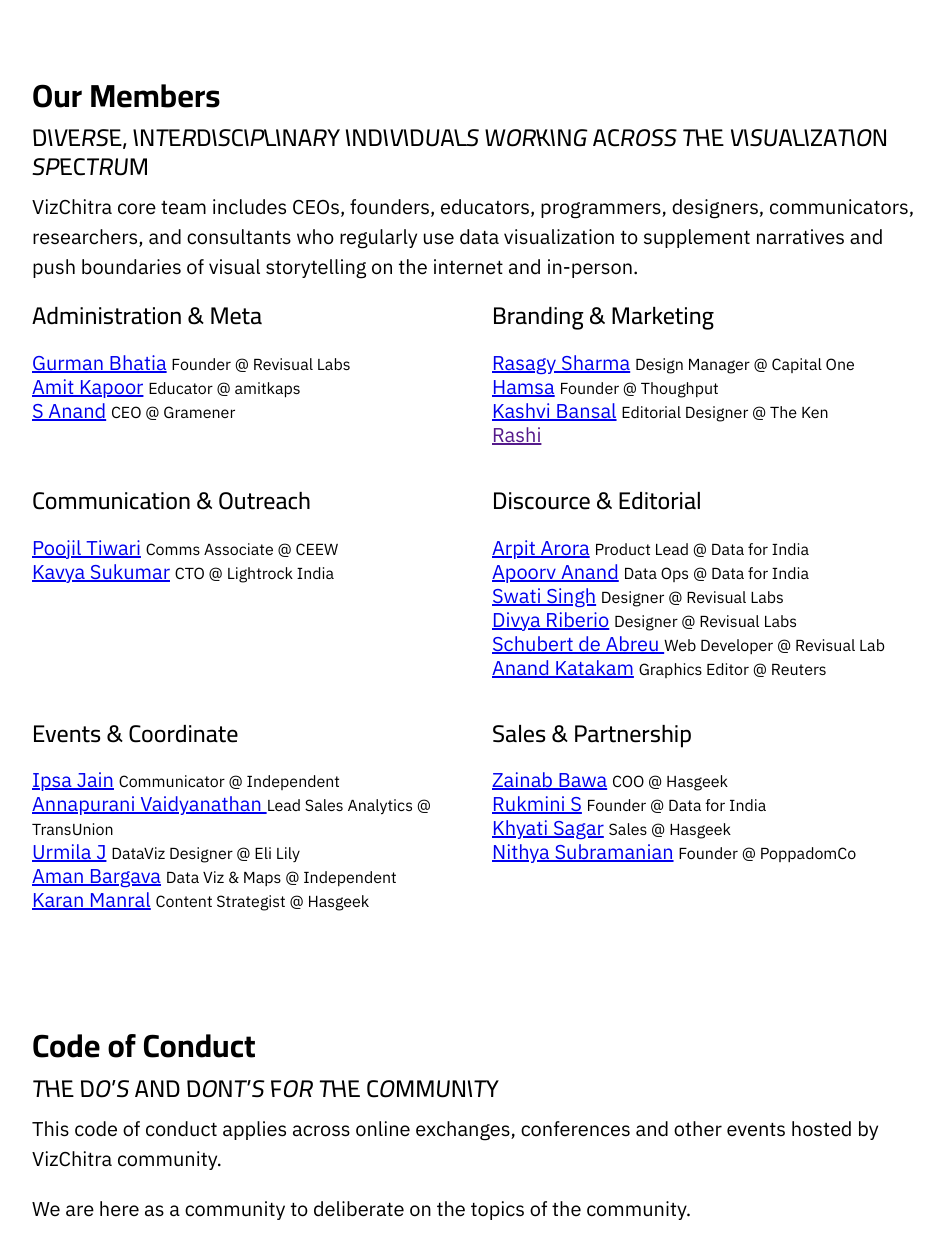
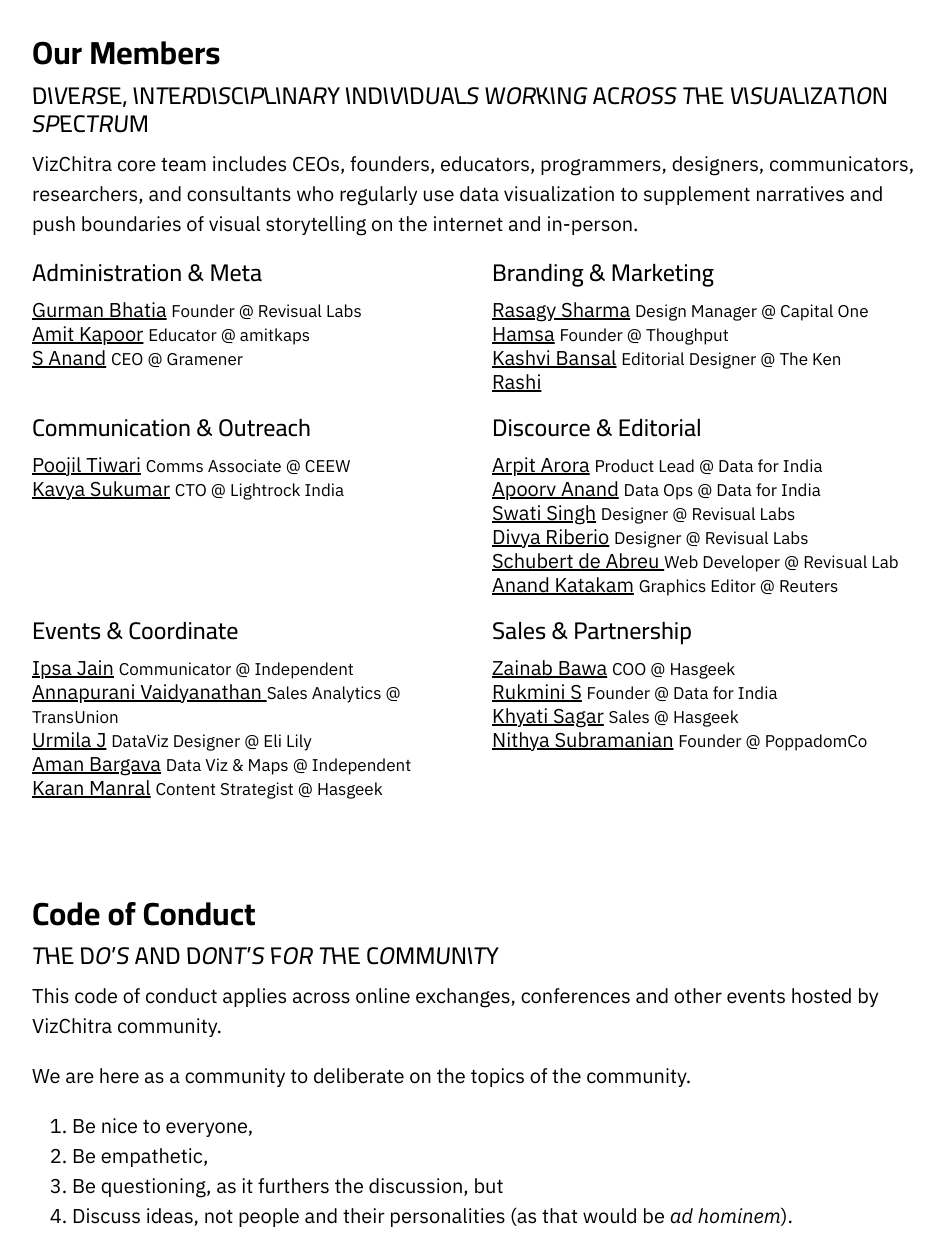
Before and after one commit to vizchitra/old-site, a plain HTML site: page index.html in a window 1280 px wide. Shown: the part 1126-2360 px from the top of the page, without its empty margins (248-1192 px from the left). Drawn offline with Linux system fonts and the light colour scheme.

Commit message:
Style Edits

```diff
--- a/assets/css/style.css
+++ b/assets/css/style.css
@@ -150,21 +150,42 @@
     margin: 0;
     min-height: 100vh;
     text-rendering: optimizeLegibility;
+    line-height: 1.5;
+  }
+
+  :is(h1, h2, h3, h4, h5, h6) {
+    line-height: 1.15;
+    text-wrap: balance;
+    margin-block-start: 0;
+    margin-block-end: 0;
+  }
+
+  :is(figure, blockquote, dl, dd) {
+    margin-block-end: 0;
+  }
+
+  :is(p, pre, ul, dl) {
+    margin-block-start: 0;
+    margin-block-end: 1rem;
   }
 
   p {
     text-wrap: pretty;
-    margin-block-start: 0;
   }
 
-  :is(h1, h2, h3, h4, h5, h6) {
-    line-height: 1.2;
-    text-wrap: balance;
-    margin: 0;
+  b,
+  strong {
+    font-weight: bolder;
   }
 
-  strong {
-    font-weight: bolder;
+  i,
+  em {
+    font-style: italic;
+  }
+
+  a {
+    text-decoration-skip-ink: auto;
+    color: currentColor;
   }
 
   img,
@@ -181,7 +202,7 @@
   }
 
   small {
-    font-size: 80%;
+    font-size: 85%;
   }
 
   sub,
@@ -206,7 +227,8 @@
 
   ul {
     padding-inline-start: 1rem;
-
+    margin-block-start: 0;
+    margin-block-end: 0;
   }
 
   nav ol,
@@ -214,11 +236,13 @@
     list-style: none;
   }
 
-  button,
-  input,
-  optgroup,
-  select,
-  textarea {
+  img,
+  picture {
+    max-width: 100%;
+    display: block;
+  }
+
+  :is(button, input, optgroup, select, textarea) {
     font-family: inherit;
     font-size: 100%;
     line-height: 1.15;
@@ -230,16 +254,6 @@
 /** LAYER - THEME - ViZCHITRA BRAND**/
 
 @layer theme {
-
-  .theme-light {
-    color: var(--color-viz-grey);
-    background-color: var(--color-viz-white);
-  }
-
-  .theme-dark {
-    color: var(--color-viz-white);
-    background-color: var(--color-viz-black);
-  }
 
   .viz-body-container {
     font-family: var(--font-text-sans);
--- a/index.html
+++ b/index.html
@@ -55,7 +55,7 @@
 
   <main class="viz-block">
 
-    <h1 class="viz-display-1">The VIZCHITRA Community</h1>
+    <h1 class="viz-display-1">The Community Website</h1>
 
     <section class="viz-section" id="community">
 
@@ -147,13 +147,13 @@
         <div class="viz-card">
           <p class="viz-display-4">Administration & Meta </p>
           <ul>
-            <ol><a class="viz-text-1" href="https://gurmanbhatia.com/">Gurman Bhatia</a>
+            <ol><a href="https://gurmanbhatia.com/">Gurman Bhatia</a>
               <small> Founder @ Revisual Labs </small>
             </ol>
-            <ol><a class="viz-text-1" href="https://amitkaps.com/">Amit Kapoor</a>
+            <ol><a href="https://amitkaps.com/">Amit Kapoor</a>
               <small> Educator @ amitkaps</small>
             </ol>
-            <ol><a class="viz-text-1" href="http://s-anand.net/">S Anand</a>
+            <ol><a href="http://s-anand.net/">S Anand</a>
               <small> CEO @ Gramener </small>
             </ol>
           </ul>
@@ -161,17 +161,17 @@
         <div class="viz-card">
           <p class="viz-display-4">Branding & Marketing </p>
           <ul>
-            <ol><a class="viz-text-1" href="https://rasagy.in/">Rasagy Sharma</a>
+            <ol><a href="https://rasagy.in/">Rasagy Sharma</a>
               <small> Design Manager @ Capital One </small>
             </ol>
-            <ol><a class="viz-text-1" href="http://thoughtput.in/">Hamsa</a>
+            <ol><a href="http://thoughtput.in/">Hamsa</a>
               <small> Founder @ Thoughput</small>
             </ol>
-            <ol><a class="viz-text-1" href="https://www.linkedin.com/in/kashvibansal/">Kashvi Bansal</a>
+            <ol><a href="https://www.linkedin.com/in/kashvibansal/">Kashvi Bansal</a>
               <small> Editorial Designer @ The Ken </small>
             </ol>
 
-            <ol><a class="viz-text-1" href="">Rashi</a>
+            <ol><a href="">Rashi</a>
               <small> </small>
             </ol>
           </ul>
@@ -179,11 +179,10 @@
         <div class="viz-card">
           <p class="viz-display-4">Communication & Outreach </p>
           <ul>
-            <ol><a class="viz-text-1" class="viz-display-4"
-                href="https://www.linkedin.com/in/poojil-tiwari-123931144/">Poojil Tiwari</a>
+            <ol><a href="https://www.linkedin.com/in/poojil-tiwari-123931144/">Poojil Tiwari</a>
               <small> Comms Associate @ CEEW </small>
             </ol>
-            <ol><a class="viz-text-1" href="https://www.linkedin.com/in/kavya-sukumar/">Kavya Sukumar</a>
+            <ol><a href="https://www.linkedin.com/in/kavya-sukumar/">Kavya Sukumar</a>
               <small> CTO @ Lightrock India</small>
             </ol>
           </ul>
@@ -191,23 +190,23 @@
         <div class="viz-card">
           <p class="viz-display-4">Discource & Editorial </p>
           <ul>
-            <ol><a class="viz-text-1" href="https://www.linkedin.com/in/thedataareclean/">Arpit Arora</a>
+            <ol><a href="https://www.linkedin.com/in/thedataareclean/">Arpit Arora</a>
               <small> Product Lead @ Data for India </small>
             </ol>
-            <ol><a class="viz-text-1" href="https://www.linkedin.com/in/apoorvanand/">Apoorv Anand</a>
+            <ol><a href="https://www.linkedin.com/in/apoorvanand/">Apoorv Anand</a>
               <small> Data Ops @ Data for India</small>
             </ol>
-            <ol><a class="viz-text-1" href="http://swathi.framer.website/">Swati Singh</a>
+            <ol><a href="http://swathi.framer.website/">Swati Singh</a>
               <small> Designer @ Revisual Labs</small>
             </ol>
-            <ol><a class="viz-text-1" href="https://www.linkedin.com/in/divya-ribeiro-17a636177/">Divya Riberio</a>
+            <ol><a href="https://www.linkedin.com/in/divya-ribeiro-17a636177/">Divya Riberio</a>
               <small> Designer @ Revisual Labs </small>
             </ol>
-            <ol><a class="viz-text-1" href="https://schubert-da.github.io/schubert-portfolio-dv/">Schubert de Abreu
+            <ol><a href="https://schubert-da.github.io/schubert-portfolio-dv/">Schubert de Abreu
               </a>
               <small> Web Developer @ Revisual Lab</small>
             </ol>
-            <ol><a class="viz-text-1" href="https://www.linkedin.com/in/anand-katakam/">Anand Katakam</a>
+            <ol><a href="https://www.linkedin.com/in/anand-katakam/">Anand Katakam</a>
               <small> Graphics Editor @ Reuters</small>
             </ol>
           </ul>
@@ -215,12 +214,12 @@
         <div class="viz-card">
           <p class="viz-display-4">Events & Coordinate </p>
           <ul>
-            <ol><a class="viz-text-1" href="https://ipsawonders.com/">Ipsa Jain</a>
+            <ol><a href="https://ipsawonders.com/">Ipsa Jain</a>
               <small> Communicator @ Independent </small>
             </ol>
             <ol><a class="viz-text-1" href="https://www.linkedin.com/in/annapurani-vaidyanathan/">Annapurani
                 Vaidyanathan </a>
-              <small> Lead Sales Analytics @ TransUnion</small>
+              <small> Sales Analytics @ TransUnion</small>
             </ol>
             <ol><a class="viz-text-1" href="hhttps://www.linkedin.com/in/urmilaj/">Urmila J</a>
               <small> DataViz Designer @ Eli Lily </small>
@@ -236,17 +235,17 @@
         <div class="viz-card">
           <p class="viz-display-4">Sales & Partnership </p>
           <ul>
-            <ol><a class="viz-text-1" href="http://thoughtput.in/">Zainab Bawa</a>
+            <ol><a href="http://thoughtput.in/">Zainab Bawa</a>
               <small> COO @ Hasgeek</small>
             </ol>
-            <ol><a class="viz-text-1" href="https://www.dataforindia.com/author/rukmini/">Rukmini S</a>
+            <ol><a href="https://www.dataforindia.com/author/rukmini/">Rukmini S</a>
               <small> Founder @ Data for India </small>
             </ol>
-            <ol><a class="viz-text-1" href="https://www.linkedin.com/in/khyatisagar/">Khyati Sagar</a>
+            <ol><a href="https://www.linkedin.com/in/khyatisagar/">Khyati Sagar</a>
               <small> Sales @ Hasgeek </small>
 
             </ol>
-            <ol><a class="viz-text-1" href="https://www.poppadomco.com/about">Nithya Subramanian</a>
+            <ol><a href="https://www.poppadomco.com/about">Nithya Subramanian</a>
               <small> Founder @ PoppadomCo </small>
             </ol>
 
```
